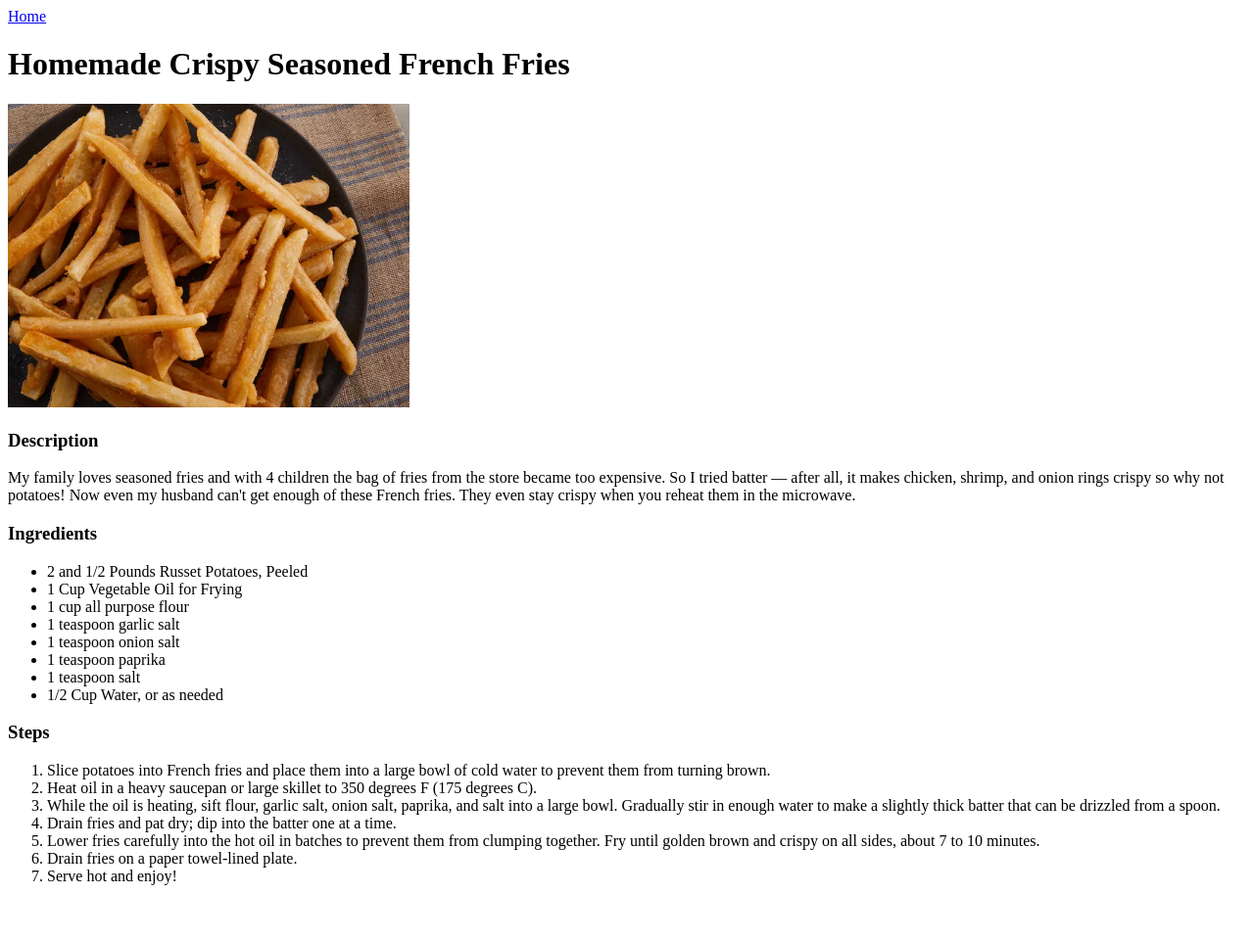
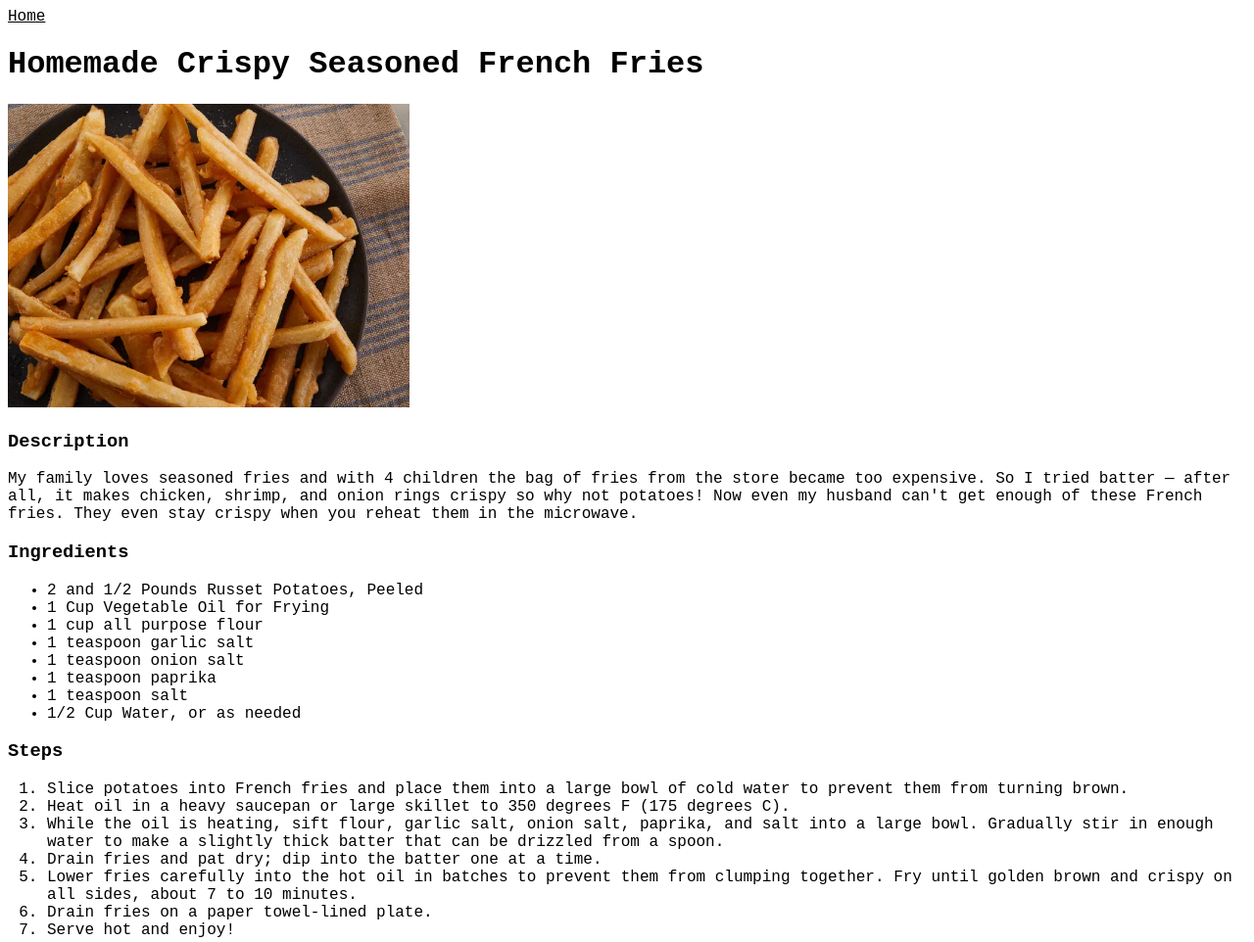
Before and after one commit to freezee10/odin-recipes, a plain HTML site: page recipes/fries.html in a window 1280 px wide. Shown: the whole page at 98% size. Before the commit the page ends 920 px from the top, so only its background shows below. Drawn offline with Linux system fonts and the light colour scheme.

Commit message:
changed font

```diff
--- a/recipes/fries.html
+++ b/recipes/fries.html
@@ -4,10 +4,11 @@
   <meta charset="UTF-8">
   <meta name="viewport" content="width=device-width, initial-scale=1.0">
   <title>Fries Recipe</title>
+  <link rel="stylesheet" href="../style.css">
 </head>
 <body>
   <a href="../index.html">Home</a>
-  <h1>Homemade Crispy Seasoned French Fries</h1>
+  <h1 class="fries">Homemade Crispy Seasoned French Fries</h1>
   <img src="../images/fries.webp" alt="Homemade Crispy Seasoned French Fries" width="410" height="310">
   <h3>Description</h3>
   <p>My family loves seasoned fries and with 4 children the bag of fries from the store became too expensive. So I tried batter — after all, it makes chicken, shrimp, and onion rings crispy so why not potatoes! Now even my husband can't get enough of these French fries. They even stay crispy when you reheat them in the microwave.</p>
--- /dev/null
+++ b/style.css
@@ -0,0 +1,5 @@
+* {
+  font-family: "Courier New";
+  color: black;
+
+}
```
Also changed, not shown: index.html (+2 -1 lines), recipes/boba.html (+1 -0 lines), recipes/sushi.html (+1 -0 lines).
